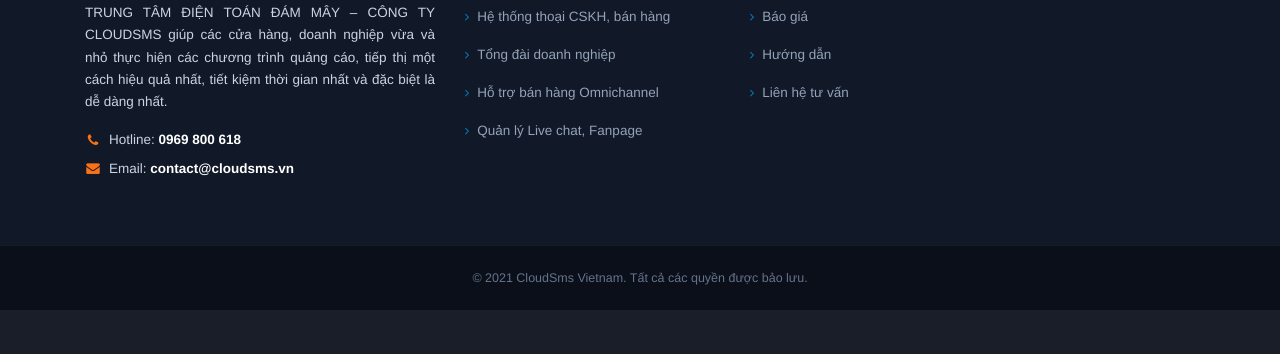
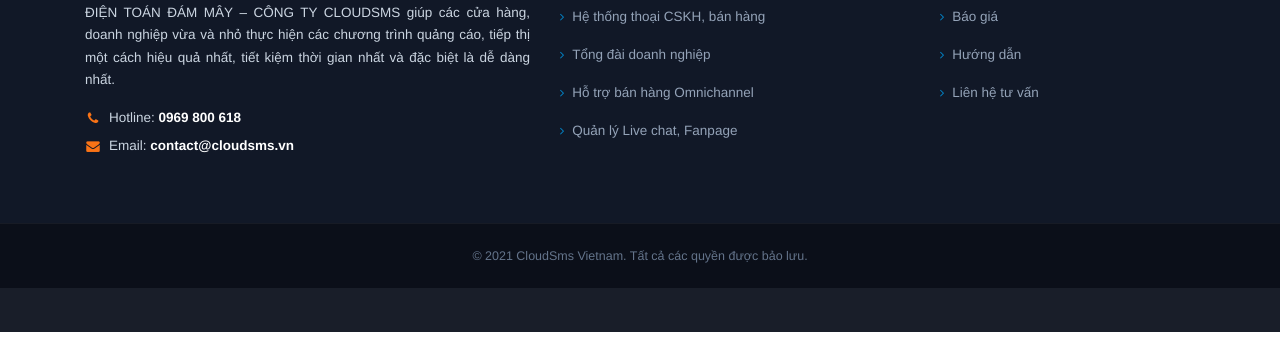
Before and after one commit to an204-ai/misms, a plain HTML site: page frontend/huong-dan-dang-ky.html in a window 1280 px wide. Shown: the part 3007-3361 px from the top of the page. After the commit the page ends 3339 px from the top, so only its background shows below. Drawn offline with Linux system fonts and the light colour scheme.

Commit message:
Fix footer

```diff
--- a/frontend/huong-dan-dang-ky.html
+++ b/frontend/huong-dan-dang-ky.html
@@ -499,7 +499,7 @@
         <div class="container">
             <div class="row">
                 <!-- Cột 1: Giới thiệu -->
-                <div class="col-md-4 col-sm-6 footer-widget">
+                <div class="col-md-5 col-sm-12 footer-widget">
                     <h4>Giới thiệu</h4>
                     <div class="footer-logo" style="margin: 18px 0 14px;">
                         <img src="images/upload/logo.png" alt="CloudSms Logo" class="img-responsive"
@@ -526,12 +526,12 @@
                 </div>
 
                 <!-- Cột 2: Sản phẩm & Dịch vụ -->
-                <div class="col-md-3 col-sm-6 footer-widget">
+                <div class="col-md-4 col-sm-6 footer-widget">
                     <h4>Sản phẩm &amp; Dịch vụ</h4>
                     <ul>
                         <li><a href="sms-brandname.html"><i class="fa fa-angle-right"></i> SMS Brandname</a></li>
                         <li><a href="zalo-zns.html"><i class="fa fa-angle-right"></i> Zalo ZNS Marketing</a></li>
-                        <li><a href="#"><i class="fa fa-angle-right"></i> Hệ thống thoại CSKH, bán hàng</a></li>
+                        <li><a href=""><i class="fa fa-angle-right"></i> Hệ thống thoại CSKH, bán hàng</a></li>
                         <li><a href="#"><i class="fa fa-angle-right"></i> Tổng đài doanh nghiệp</a></li>
                         <li><a href="#"><i class="fa fa-angle-right"></i> Hỗ trợ bán hàng Omnichannel</a></li>
                         <li><a href="#"><i class="fa fa-angle-right"></i> Quản lý Live chat, Fanpage</a></li>
@@ -539,7 +539,7 @@
                 </div>
 
                 <!-- Cột 3: Liên kết nhanh -->
-                <div class="col-md-2 col-sm-6 footer-widget">
+                <div class="col-md-3 col-sm-6 footer-widget">
                     <h4>Liên kết nhanh</h4>
                     <ul>
                         <li><a href="index.html"><i class="fa fa-angle-right"></i> Trang chủ</a></li>
```
Also changed, not shown: frontend/lien-he.html (+4 -4 lines), frontend/sms-brandname.html (+4 -4 lines), frontend/zalo-zns.html (+4 -4 lines).
